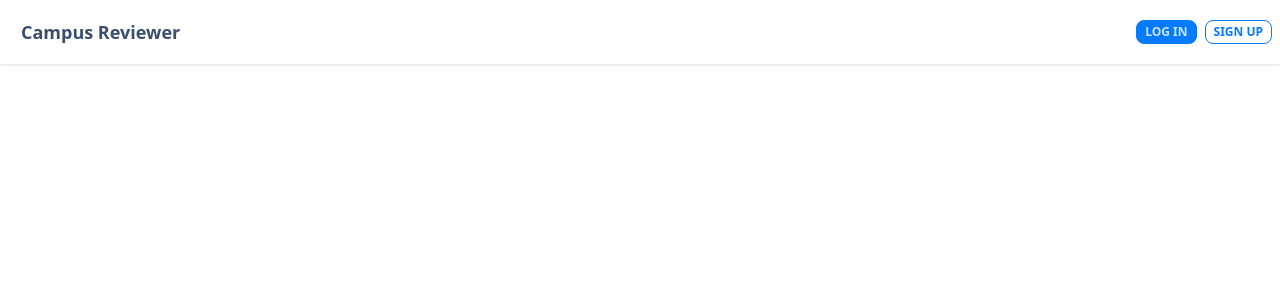
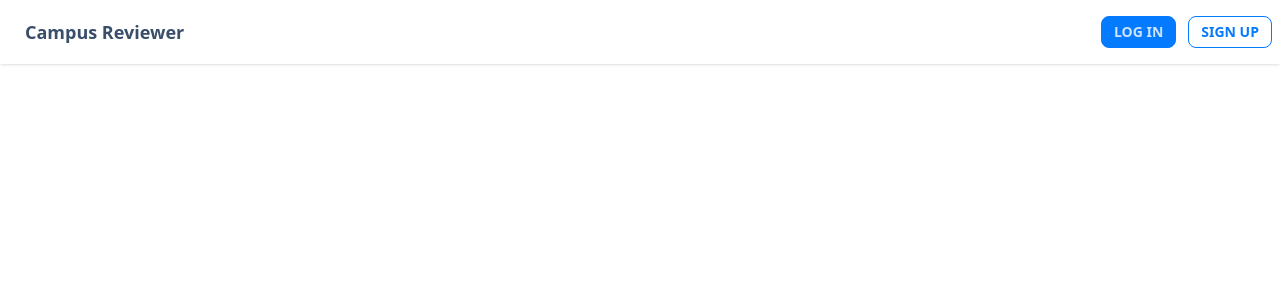
Before and after one commit to J-Obog/campus-reviewer, a React (Vite) app in the folder client/: page / in a window 1280 px wide. Shown: the top 300 px of the page. Built offline with nearby package versions, Linux system fonts and the light colour scheme.

Commit message:
Adding Navbar component.

```diff
--- a/client/src/components/Navbar.tsx
+++ b/client/src/components/Navbar.tsx
@@ -4,15 +4,15 @@ const Navbar = () => {
   return (
     <div className="navbar bg-base-100 shadow">
       <div className="flex-1">
-        <a className="btn btn-ghost btn-sm normal-case text-lg">Campus Reviewer</a>
+        <a className="btn btn-ghost btn-sm capitalize md:btn-md md:text-lg 2xl:btn-lg 2xl:text-xl">campus reviewer</a>
       </div>
-      <div className="flex-none gap-2">
-        <button className="btn btn-primary btn-xs">
+      <div className="flex-none gap-2 md:gap-3">
+        <a className="btn btn-primary btn-xs md:btn-sm">
           log in
-        </button>
-        <button className="btn btn-primary btn-xs btn-outline">
+        </a>
+        <a className="btn btn-primary btn-xs btn-outline md:btn-sm">
           sign up
-        </button>
+        </a>
       </div>
     </div>
   );
```
